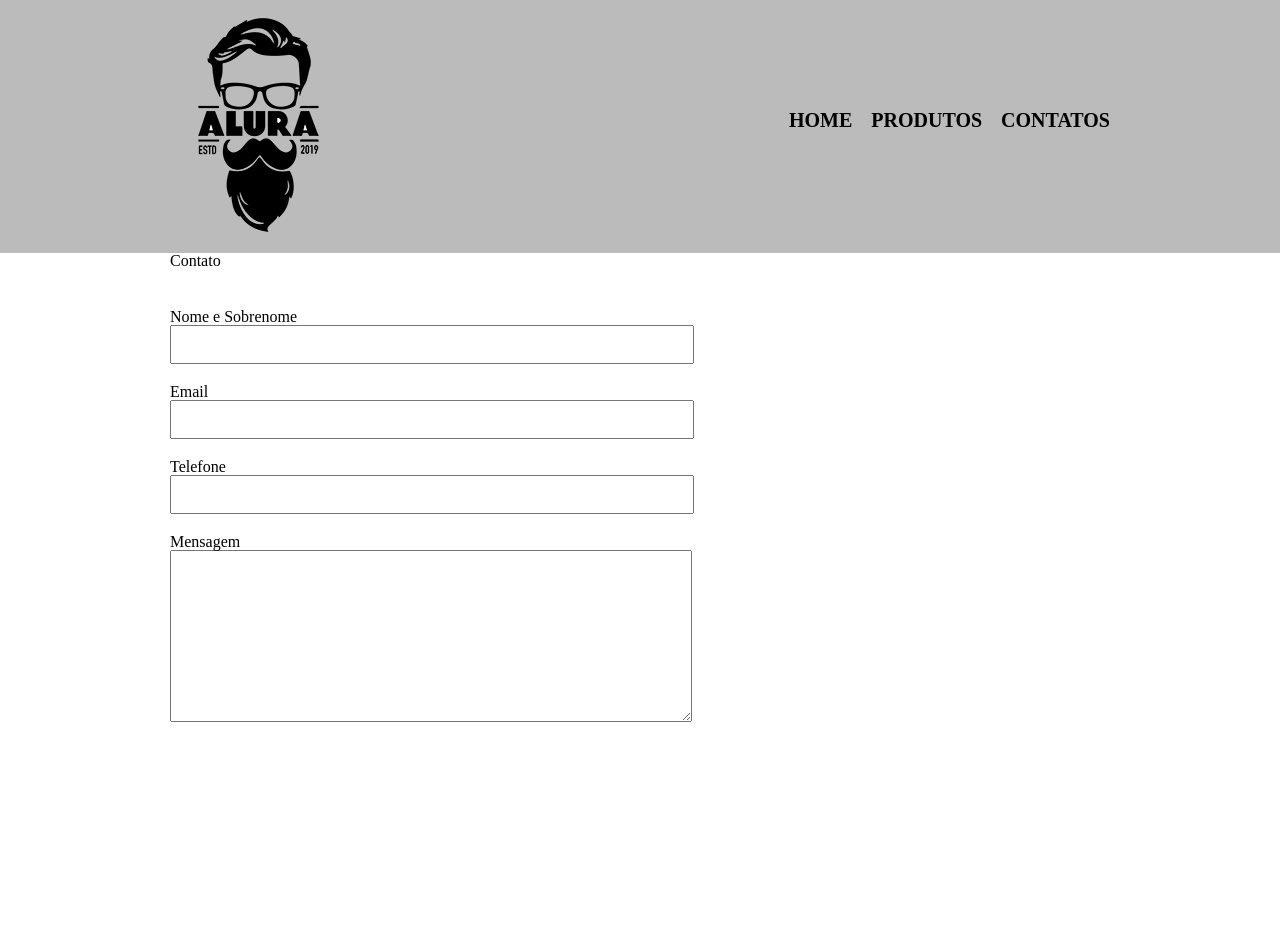
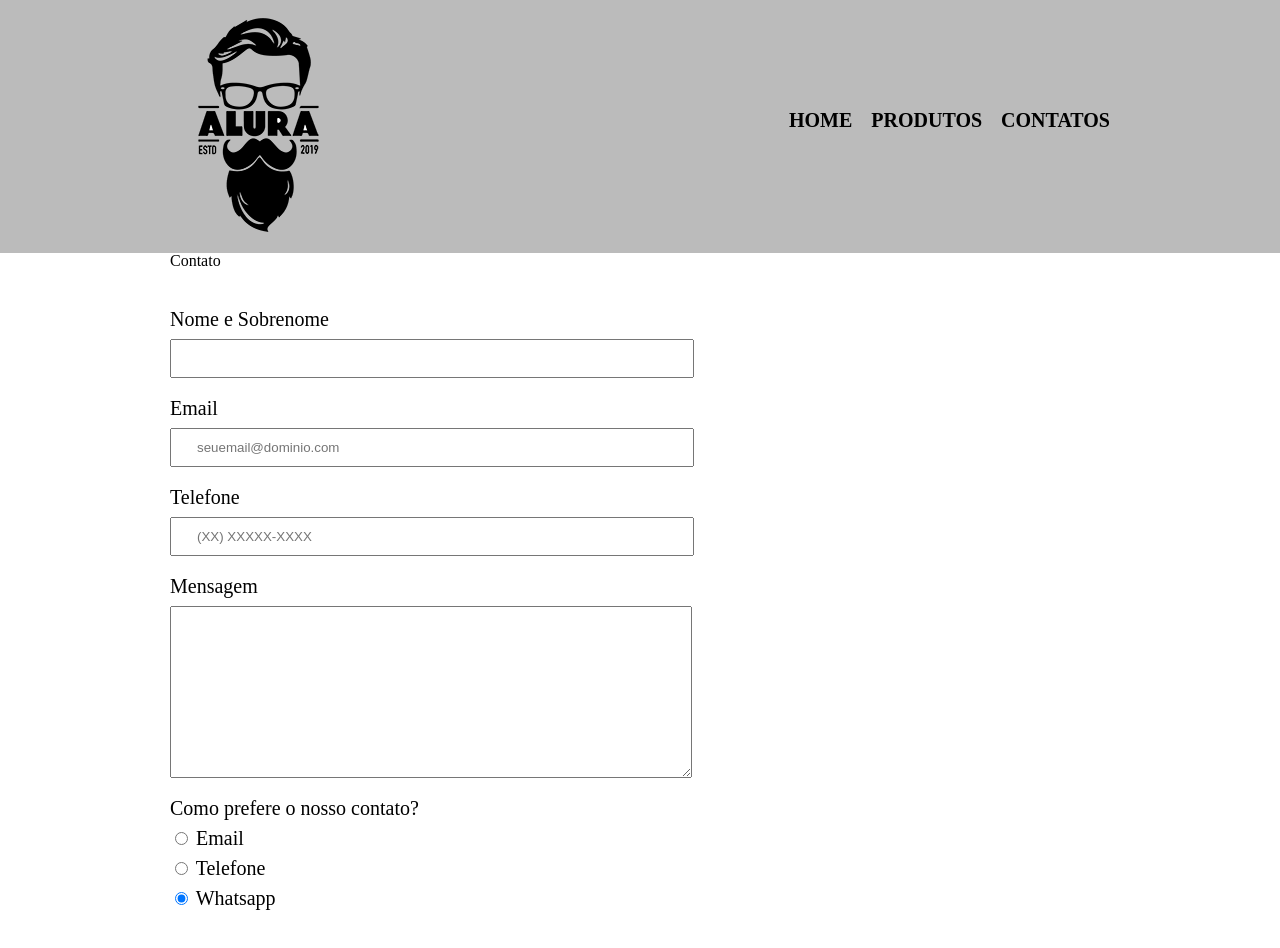
Before and after one commit to EricaFreitas/aulahtml, a plain HTML site: page pagina2.html in a window 1280 px wide. Before the commit the page ends 800 px from the top, so only its background shows below. Drawn offline with Linux system fonts and the light colour scheme.

Commit message:
Add files via upload

```diff
--- a/pagina2.html
+++ b/pagina2.html
@@ -29,13 +29,22 @@
         <input type="text" id="nome" class="inputpadrao" required>
 
         <label for="email"> Email</label>
-        <input type="email" id="email" class="inputpadrao" required>
+        <input type="email" id="email" class="inputpadrao" required placeholder="seuemail@dominio.com">
 
         <label for="telefone" id="telefone"> Telefone</label>
-        <input type="tel" id="telefone" class="inputpadrao" required>
+        <input type="tel" id="telefone" class="inputpadrao" required placeholder="(XX) XXXXX-XXXX">
 
         <label for="mensagem"> Mensagem</label>
         <textarea rows="10" cols="70" id="mensagem" class="inputpadrao" required></textarea>
+
+        <fieldset>
+          <legend>Como prefere o nosso contato?</legend>
+          <label for="radio-email"><input type="radio" name="contato" value="email" id="radio-email"> Email</label>
+
+          <label for="radio-telefone"><input type="radio" name="contato" value="telefone" id="radio-tele"> Telefone</label>
+
+          <label for="radio-whatsapp"><input type="radio" name="contato" value="whatsapp" id="radio-whatsapp" checked> Whatsapp</label>
+        </fieldset>
 
       </form>
     </main>
--- a/style.css
+++ b/style.css
@@ -29,6 +29,11 @@ main{
 form{
   margin: 40px 0;
 }
+form label, form legend{
+  display: block;
+  font-size: 20px;
+  margin: 0 0 10px;
+}
 .inputpadrao{
   display: block;
   margin: 0 0 20px;
```
